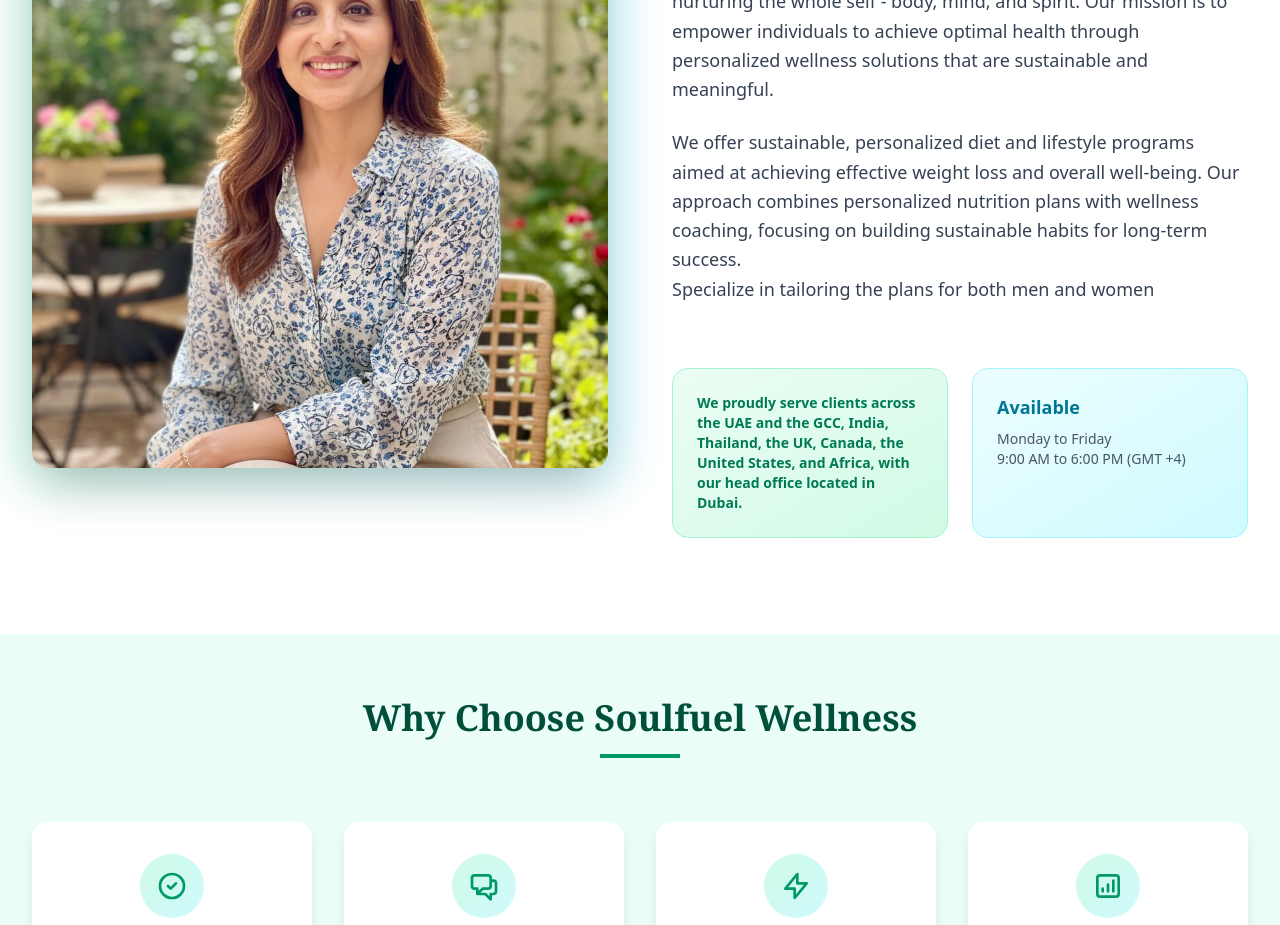
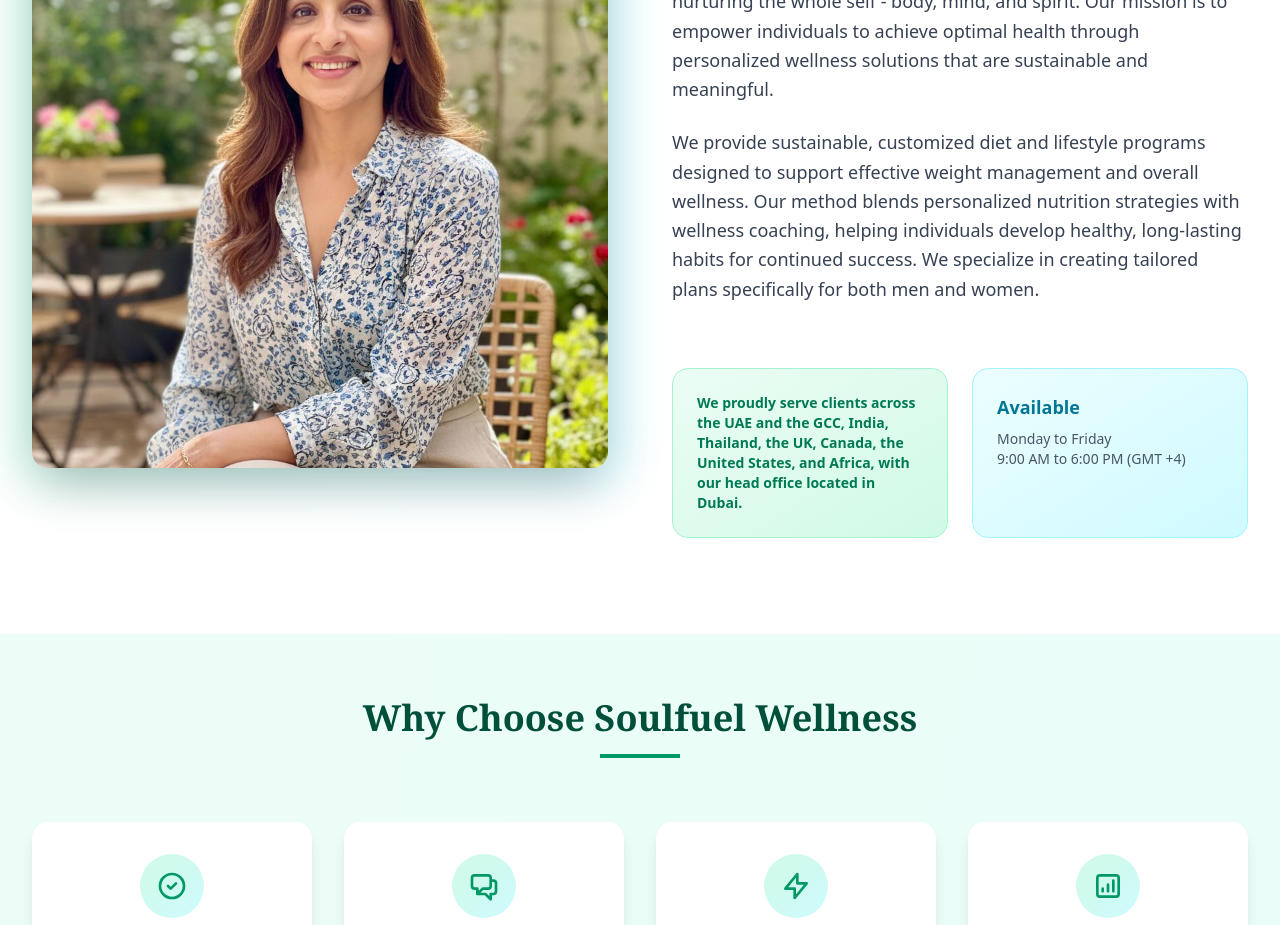
Before and after one commit to AmanMishra0987/nutri, a React (Vite) app: page / in a window 1280 px wide. Shown: the part 1080-2005 px from the top of the page. Built offline with nearby package versions, Linux system fonts and the light colour scheme.

Commit message:
Revise wellness program description for clarity

```diff
--- a/src/pages/Home.jsx
+++ b/src/pages/Home.jsx
@@ -345,7 +345,7 @@ function Home() {
                   At Soul Fuel Wellness, we believe that true wellness comes from nurturing the whole self - body, mind, and spirit. Our mission is to empower individuals to achieve optimal health through personalized wellness solutions that are sustainable and meaningful.
                 </p>
                 <p>
-                  We offer sustainable, personalized diet and lifestyle programs aimed at achieving effective weight loss and overall well-being. Our approach combines personalized nutrition plans with wellness coaching, focusing on building sustainable habits for long-term success.<br />Specialize in tailoring the plans for both men and women
+                  We provide sustainable, customized diet and lifestyle programs designed to support effective weight management and overall wellness. Our method blends personalized nutrition strategies with wellness coaching, helping individuals develop healthy, long-lasting habits for continued success. We specialize in creating tailored plans specifically for both men and women.
                 </p>
               </div>
 
```
